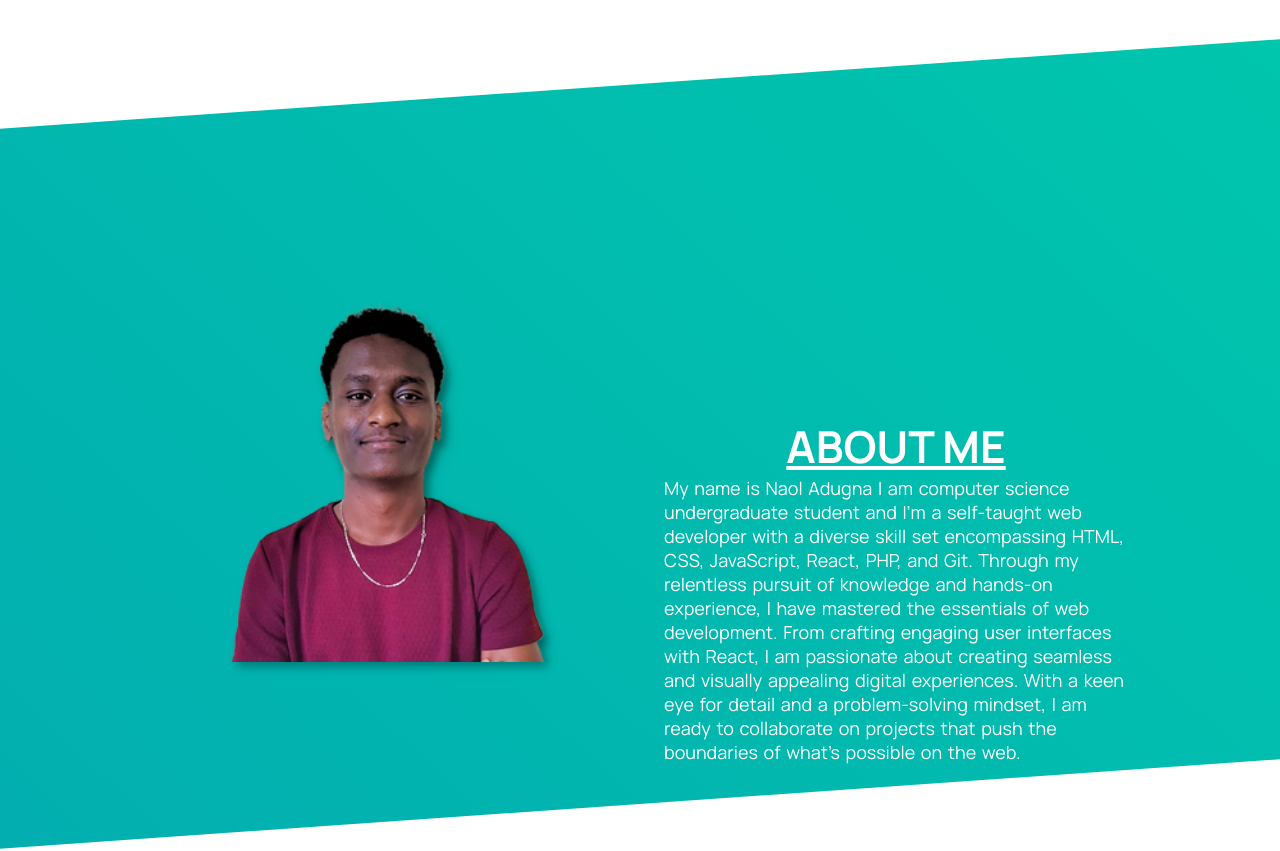
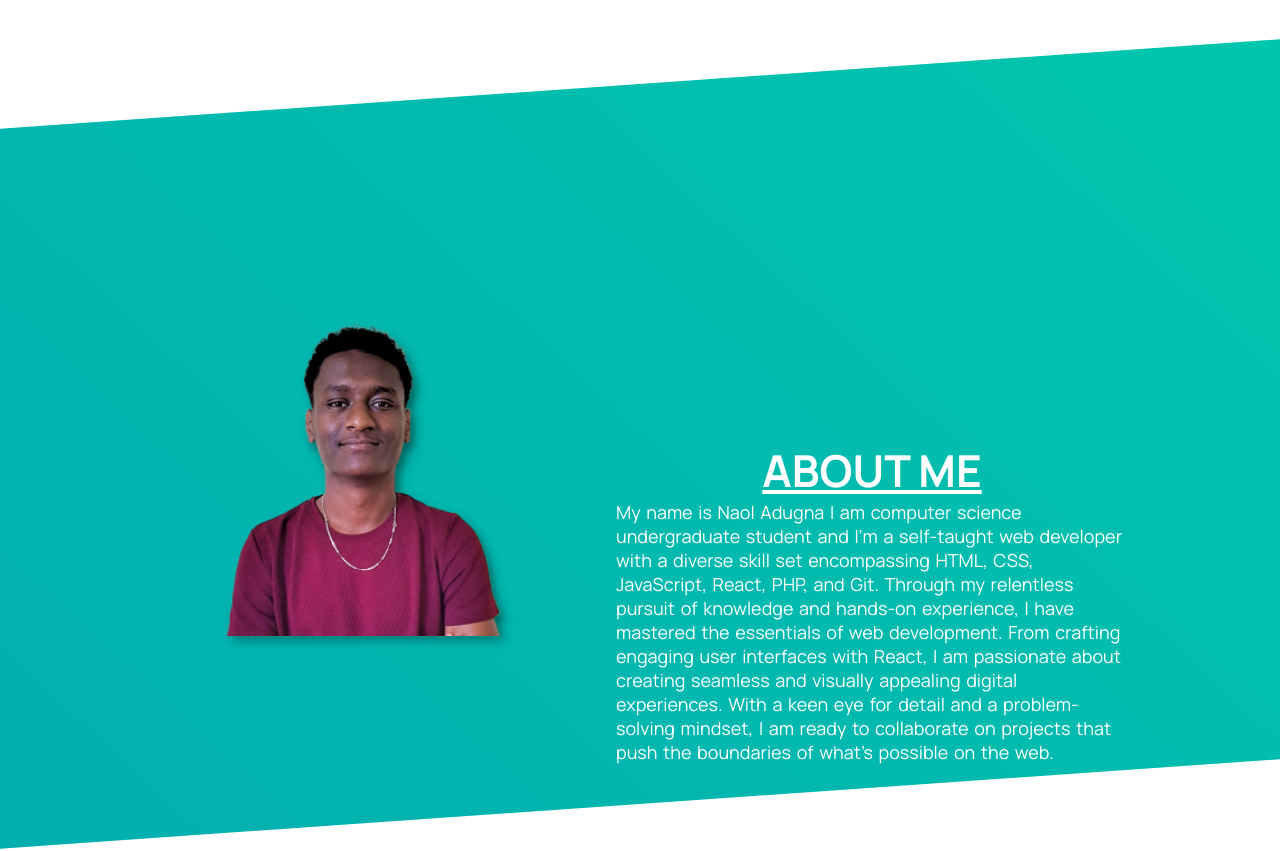
Before and after one commit to NaolAdugna/portfolio, a React (Create React App) app: page / in a window 1280 px wide. Shown: the part 860-1711 px from the top of the page. Built offline with nearby package versions, Linux system fonts and the light colour scheme.

Commit message:
Update Home.css

```diff
--- a/src/Home.css
+++ b/src/Home.css
@@ -87,7 +87,7 @@
     background:linear-gradient(45deg,#02aeb0,#00c6ad);
 }
 .aboutContainer img{
-    width: 40%;
+    width: 35%;
     margin: 0 64px 0 0;
     object-fit: contain;
     filter: drop-shadow(5px 5px 5px rgba(0,0,0,.3));
@@ -96,7 +96,7 @@
     color: #fff;
     display: flex;
     position:relative;
-    align-items: flex-start;
+    /* align-items: flex-start; */
     flex-direction: column;
     margin-top: 24px;
 }
```
